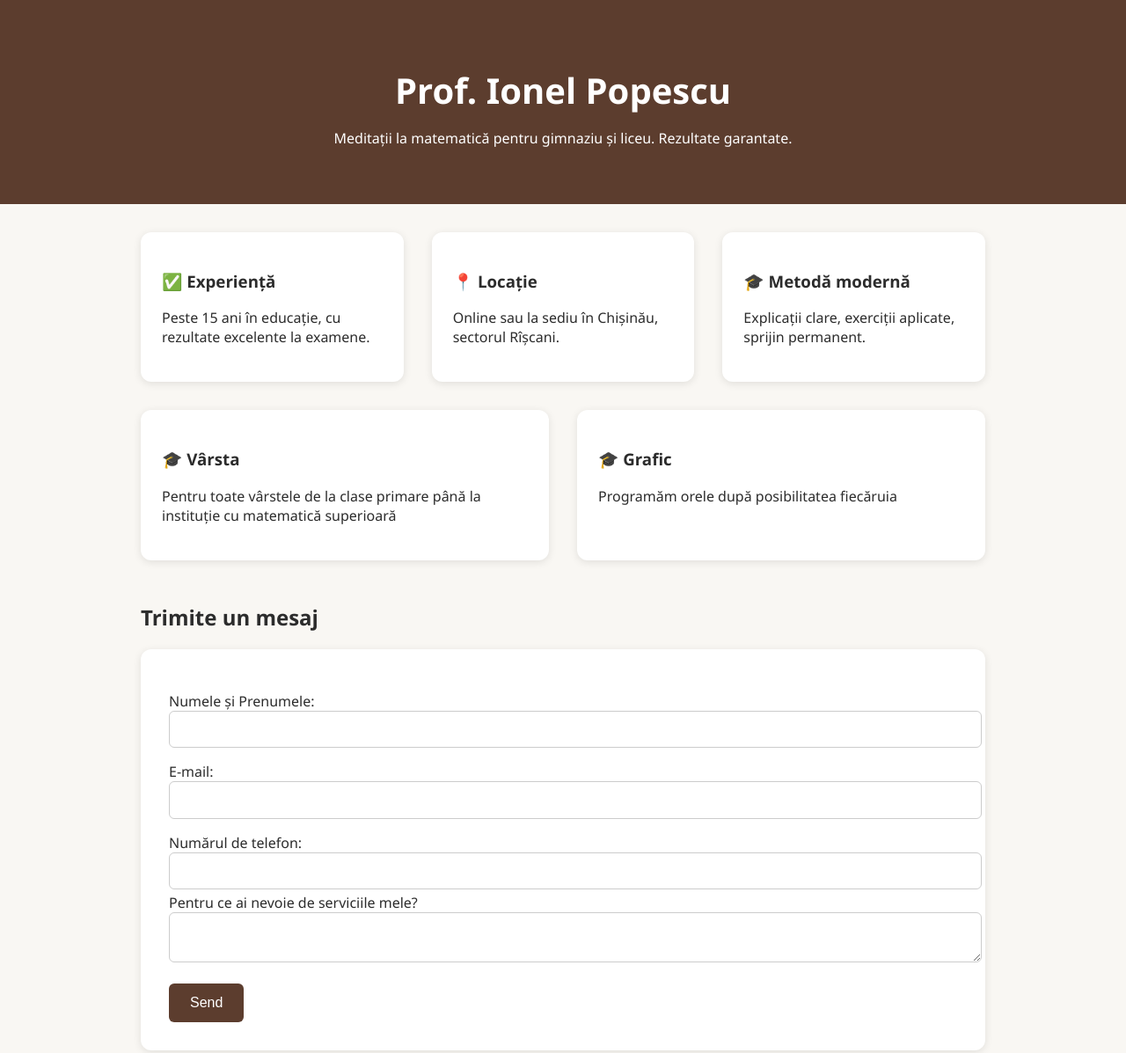
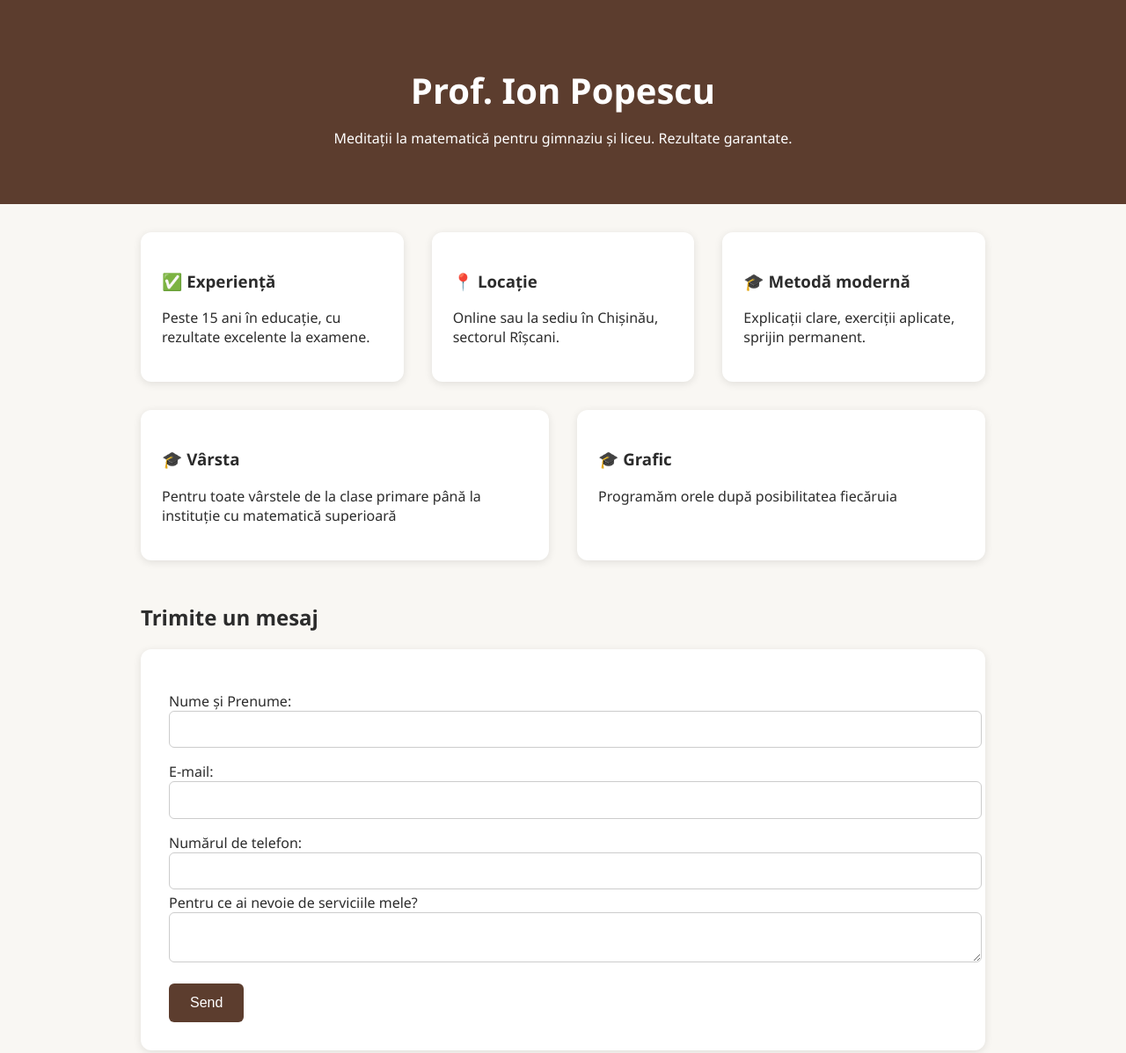
Before and after one commit to Marinelugr/landing-profesor-mat, a plain HTML site: page index.html in a window 1280 px wide. Shown: the top 1197 px of the page at 88% size. Drawn offline with Linux system fonts and the light colour scheme.

Commit message:
index.html

```diff
--- a/index.html
+++ b/index.html
@@ -8,7 +8,7 @@
   </head>
   <body>
     <header>
-      <h1>Prof. Ionel Popescu</h1>
+      <h1>Prof. Ion Popescu</h1>
       <p>
         Meditații la matematică pentru gimnaziu și liceu. Rezultate garantate.
       </p>
@@ -45,7 +45,7 @@
         <h2>Trimite un mesaj</h2>
         <form action="https://formspree.io/f/mwpbwbqy" method="POST">
           <label>
-            Numele și Prenumele:
+            Nume și Prenume:
             <input type="name" name="name" />
           </label>
           <label>
```
